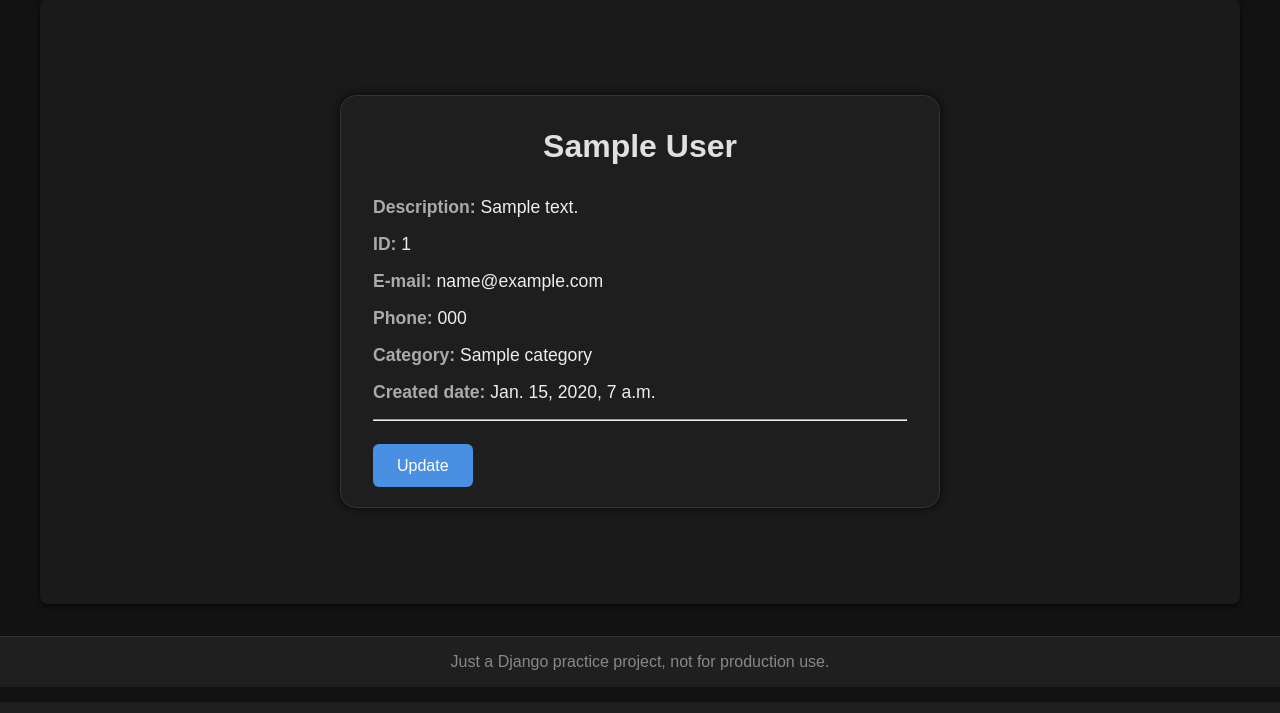
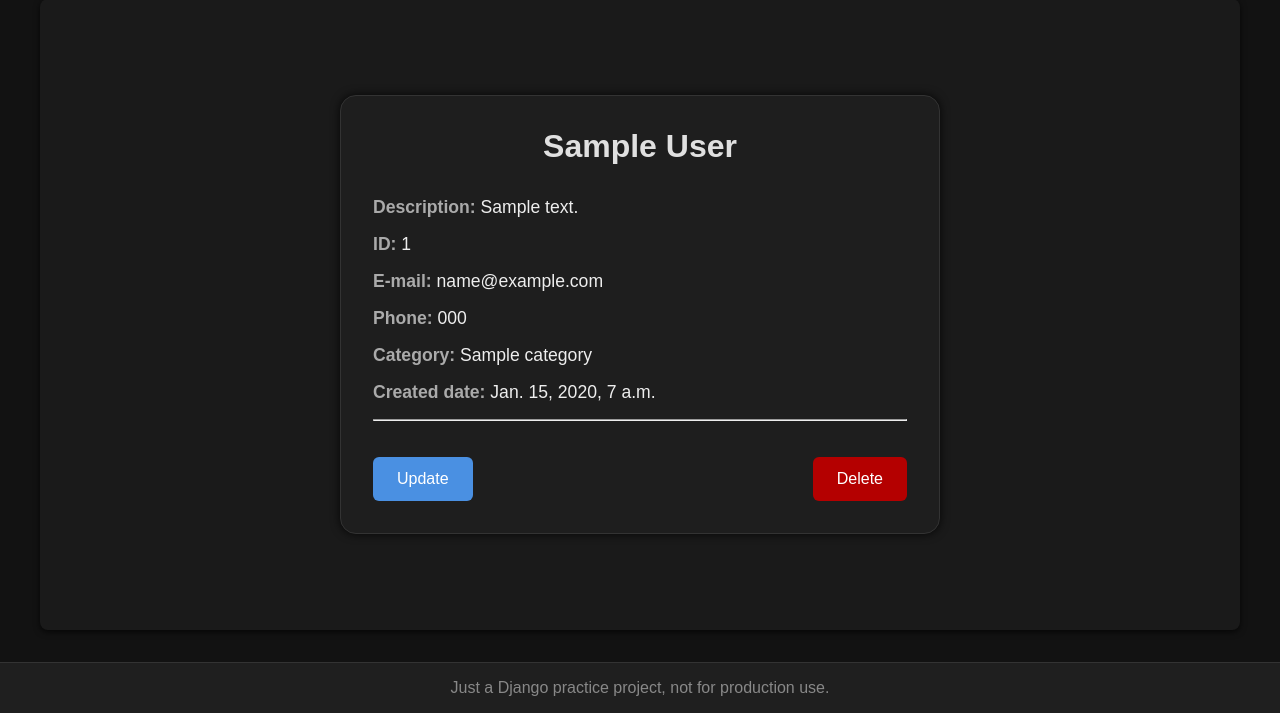
Before and after one commit to xyz-leo/agenda-django, a Django app: page /contact/1/details/ in a window 1280 px wide. Shown: the part 98-811 px from the top of the page. Run offline with Django 5.2, Linux system fonts and the light colour scheme; tables that the repository leaves empty hold one stand-in row (values such as "Sample post").

Commit message:
Delete button added to the single-contact html.

```diff
--- a/base_static/global/css/single_contact.css
+++ b/base_static/global/css/single_contact.css
@@ -53,3 +53,16 @@ main {
 .button:hover {
   background-color: #337ab7;
 }
+
+.buttons {
+  display: flex;
+  justify-content: space-between;
+}
+
+.buttons .del-button {
+  background-color: rgb(180, 0, 0);
+}
+
+.buttons .del-button:hover {
+  background-color: rgb(140, 0, 0);
+}
--- a/contact/templates/contact/single_contact.html
+++ b/contact/templates/contact/single_contact.html
@@ -18,6 +18,12 @@
     <p><b>Phone:</b> {{ contact.phone }}</p>
     <p><b>Category:</b> {{ contact.category }}</p>
     <p><b>Created date:</b> {{ contact.created_date }}</p><hr><br><br>
-    <a href="{% url 'contact:update' contact.id %}" class="button">Update</a>
+    <div class="buttons">
+      <a href="{% url 'contact:update' contact.id %}" class="button">Update</a>
+      <form action="{% url 'contact:delete' contact.id %}" method="POST" onsubmit="return confirm('Are you sure that you want to delete this contact?');">
+	{% csrf_token %}
+        <button class="button del-button" type="submit">Delete</button>
+      </form>
+    </div>
   </div>
 {% endblock %}
--- a/contact/urls.py
+++ b/contact/urls.py
@@ -13,4 +13,5 @@ urlpatterns = [
         path('contact/<int:contact_id>/details/', views.single_contact, name='details'),
         path('contact/create/', views.create, name='create'),
         path('contact/<int:contact_id>/update/', views.update, name='update'),
+        path('contact/<int:contact_id>/delete/', views.delete, name='delete'),
 ]
--- a/contact/views/contact_forms.py
+++ b/contact/views/contact_forms.py
@@ -55,3 +55,8 @@ def update(request, contact_id):
             }
 
     return render(request, 'contact/create.html', context)
+
+def delete(request, contact_id):
+    contact = get_object_or_404(Contact, pk=contact_id, show=True)
+    contact.delete()
+    return redirect('contact:contacts')
```
